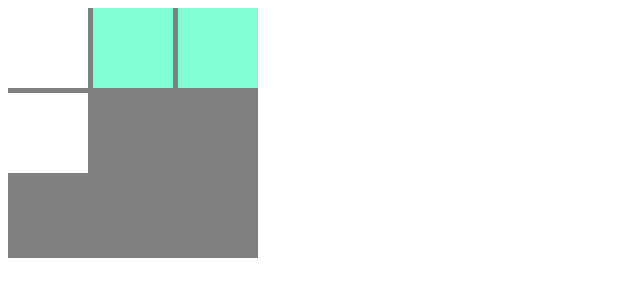
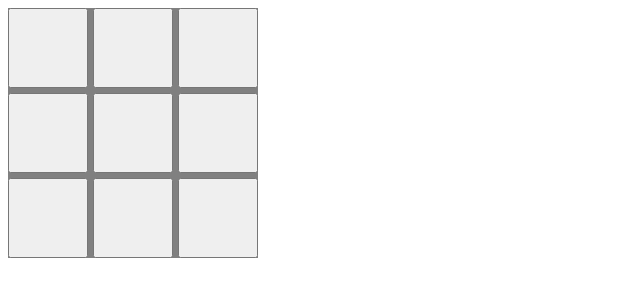
Before and after one commit to Matt-998/TicTacToe, a plain HTML site: page index.html in a window 1280 px wide. Shown: the whole page, without its empty margins (0-640 px from the left). Drawn offline with Linux system fonts and the light colour scheme.

Commit message:
Persue button grid idea

```diff
--- a/index.html
+++ b/index.html
@@ -9,10 +9,15 @@
   </head>
   <body>
     <div class="grid">
-      <div class="tokenA"></div>
-      <div class="tokenB"></div>
-      <div class="tokenB"></div>
-      <div class="tokenA"></div>
+      <button class="blank"></button>
+      <button class="blank"></button>
+      <button class="blank"></button>
+      <button class="blank"></button>
+      <button class="blank"></button>
+      <button class="blank"></button>
+      <button class="blank"></button>
+      <button class="blank"></button>
+      <button class="blank"></button>
     </div>
   </body>
 </html>
--- a/script.js
+++ b/script.js
@@ -1,3 +1,9 @@
 gameBoard = {
   gameBoard: [1, 2, 2, 1, 2, 1, 2, 1, 1],
 };
+
+function displayGameState(array) {
+  for (i = 0; i < array.length; i++) {
+    //Add div with appropriare class to grid container
+  }
+}
```
